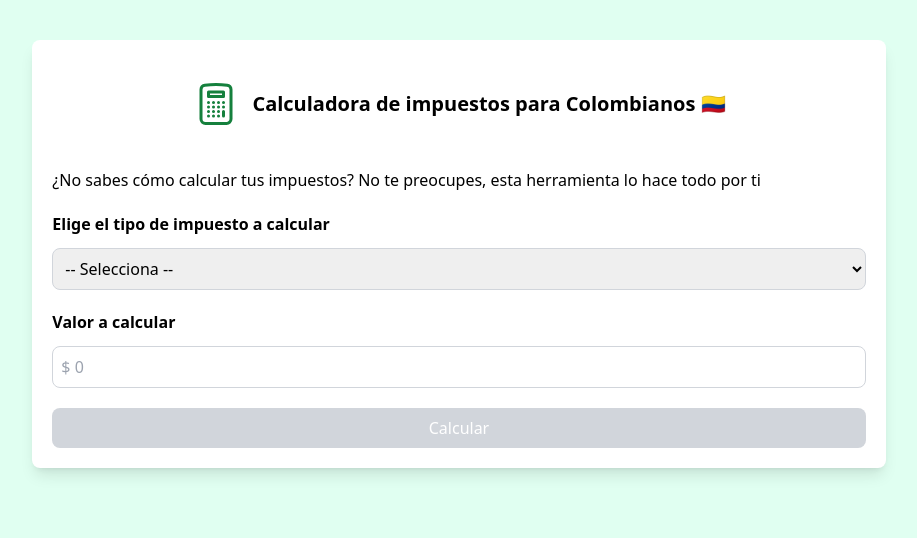
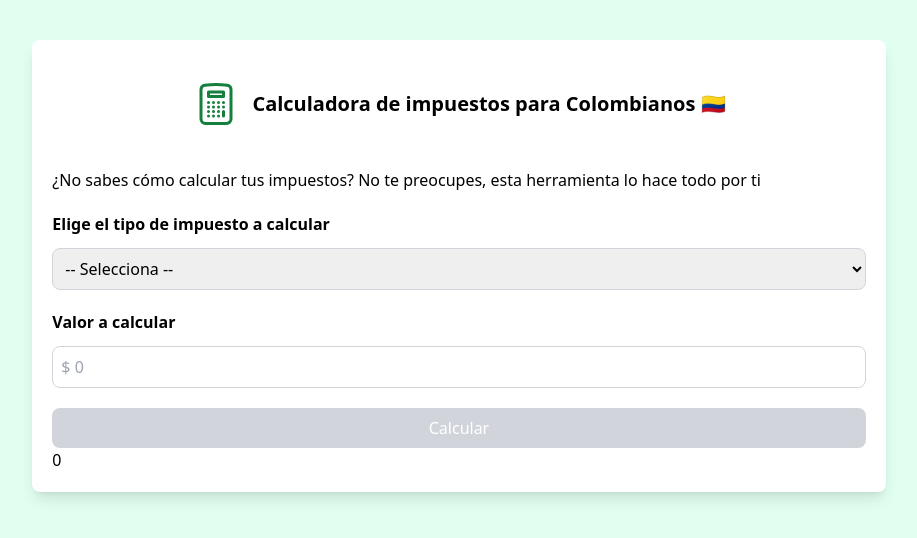
Before and after one commit to mateobetancurb/colombia-taxes-calculator, a React (Vite) app: page / in a window 1280 px wide. Shown: the top 538 px of the page, without its empty margins (181-1098 px from the left). Built offline with nearby package versions, Linux system fonts and the light colour scheme.

Commit message:
fix: initialize valueToCalculate and taxesToPay state to zero

```diff
--- a/src/App.tsx
+++ b/src/App.tsx
@@ -4,8 +4,8 @@ import { Summary } from "./components/Summary";
 function App() {
 	const [displayValue, setDisplayValue] = useState<string>("");
 	const [optionSelected, setOptionSelected] = useState<string>("");
-	const [valueToCalculate, setValueToCalculate] = useState<number>();
-	const [taxesToPay, setTaxesToPay] = useState<number>();
+	const [valueToCalculate, setValueToCalculate] = useState<number>(0);
+	const [taxesToPay, setTaxesToPay] = useState<number>(0);
 
 	const handleValueChange = (e: React.ChangeEvent<HTMLInputElement>) => {
 		const rawValue = e.target.value.replace(/[^\d]/g, "");
```
